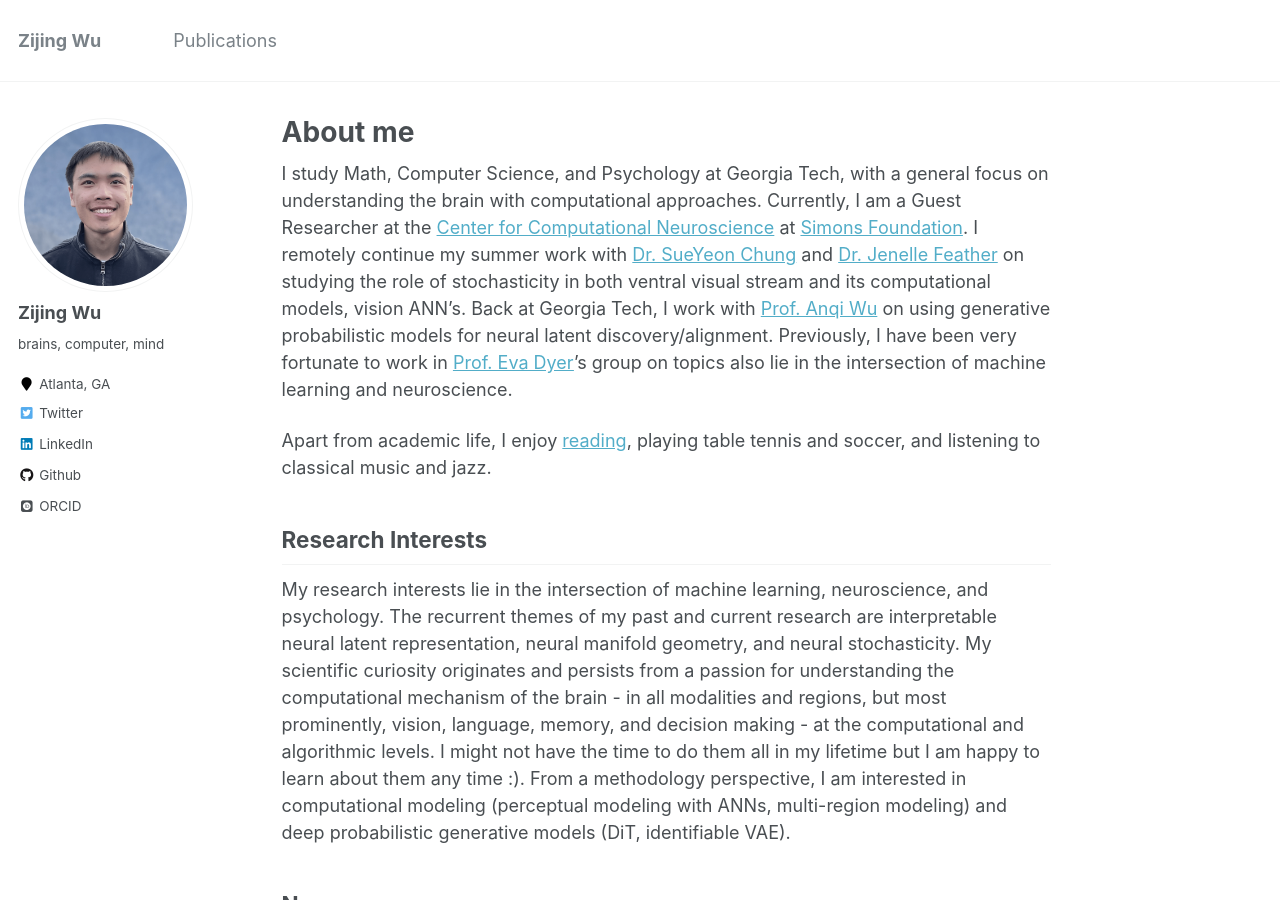
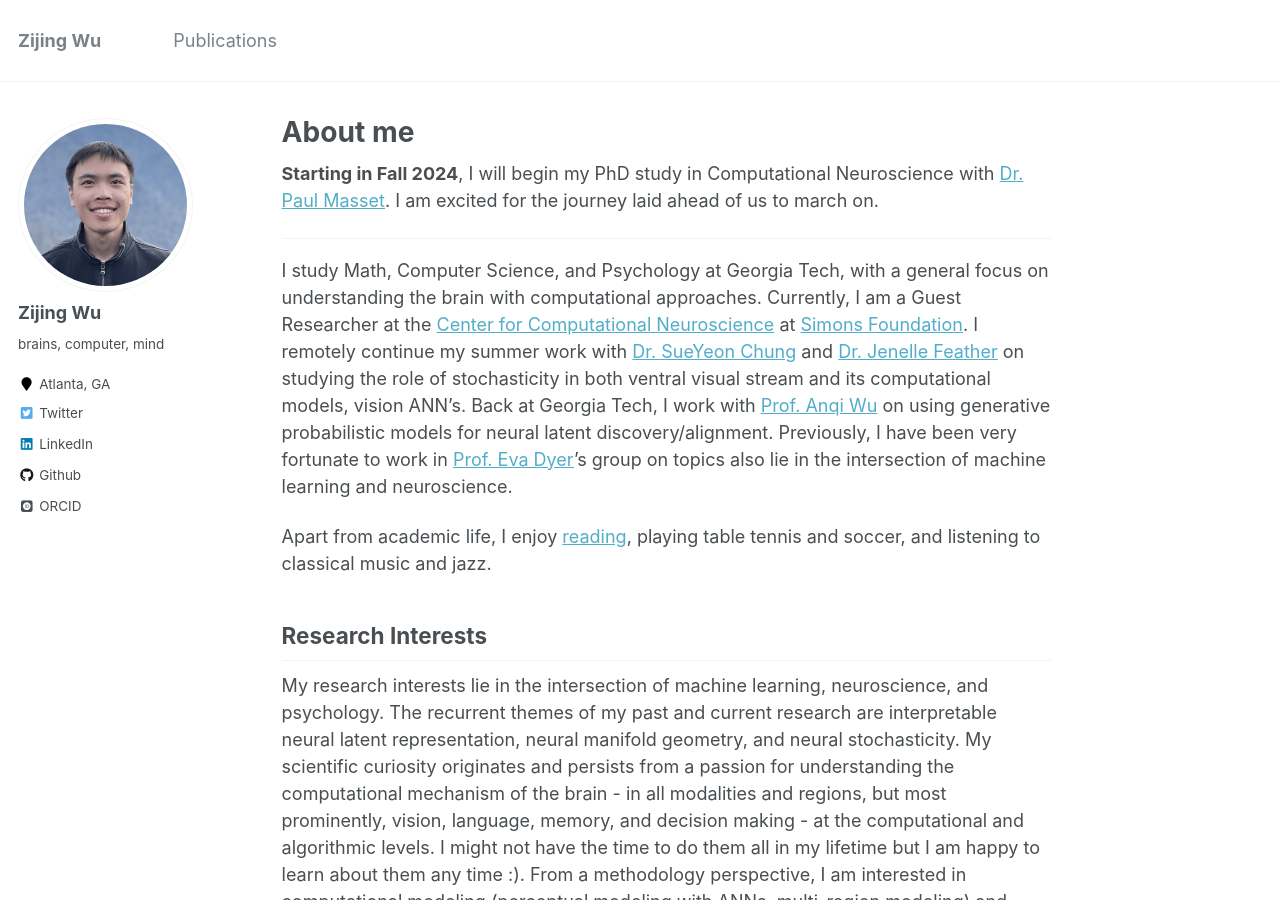
Before and after one commit to ZijingWu381/zijing-wu.github.io, a Jekyll site: the page built from _pages/about.md, in a window 1280 px wide and 900 px high. Built offline with Jekyll 4.4.1, drawn with Linux system fonts in a browser that asks for light colours; some web fonts are replaced.

Commit message:
status update

```diff
--- a/_pages/about.md
+++ b/_pages/about.md
@@ -6,6 +6,10 @@ author_profile: true
 redirect_from:
   - /about/
   - /about.html
+---
+**Starting in Fall 2024**, I will begin my PhD study in Computational Neuroscience with [Dr. Paul Masset](https://scholar.harvard.edu/paul-masset). I
+am excited for the journey laid ahead of us to march on.
+
 ---
 
 I study Math, Computer Science, and Psychology at Georgia Tech, with a general focus on understanding the brain with computational approaches.
```
